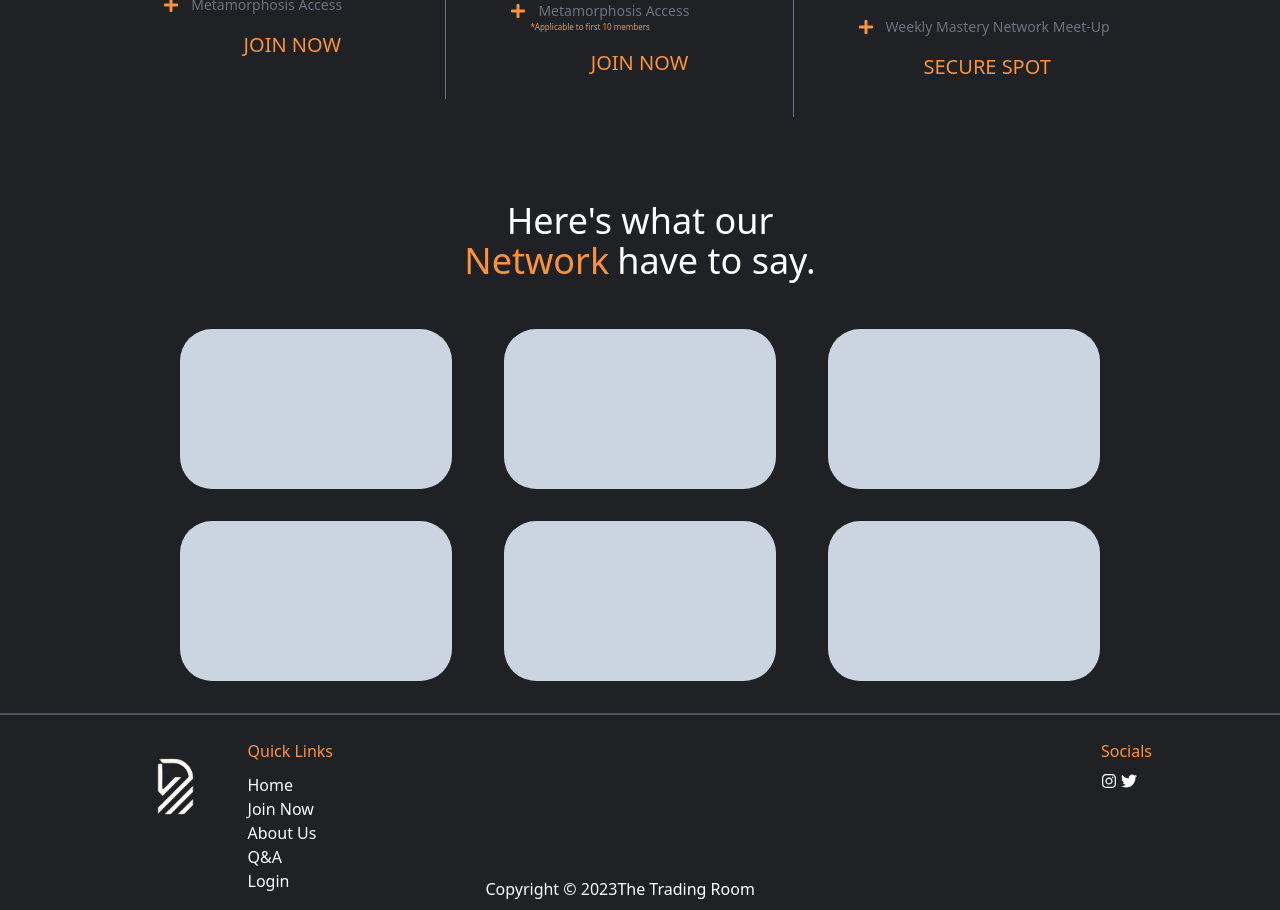
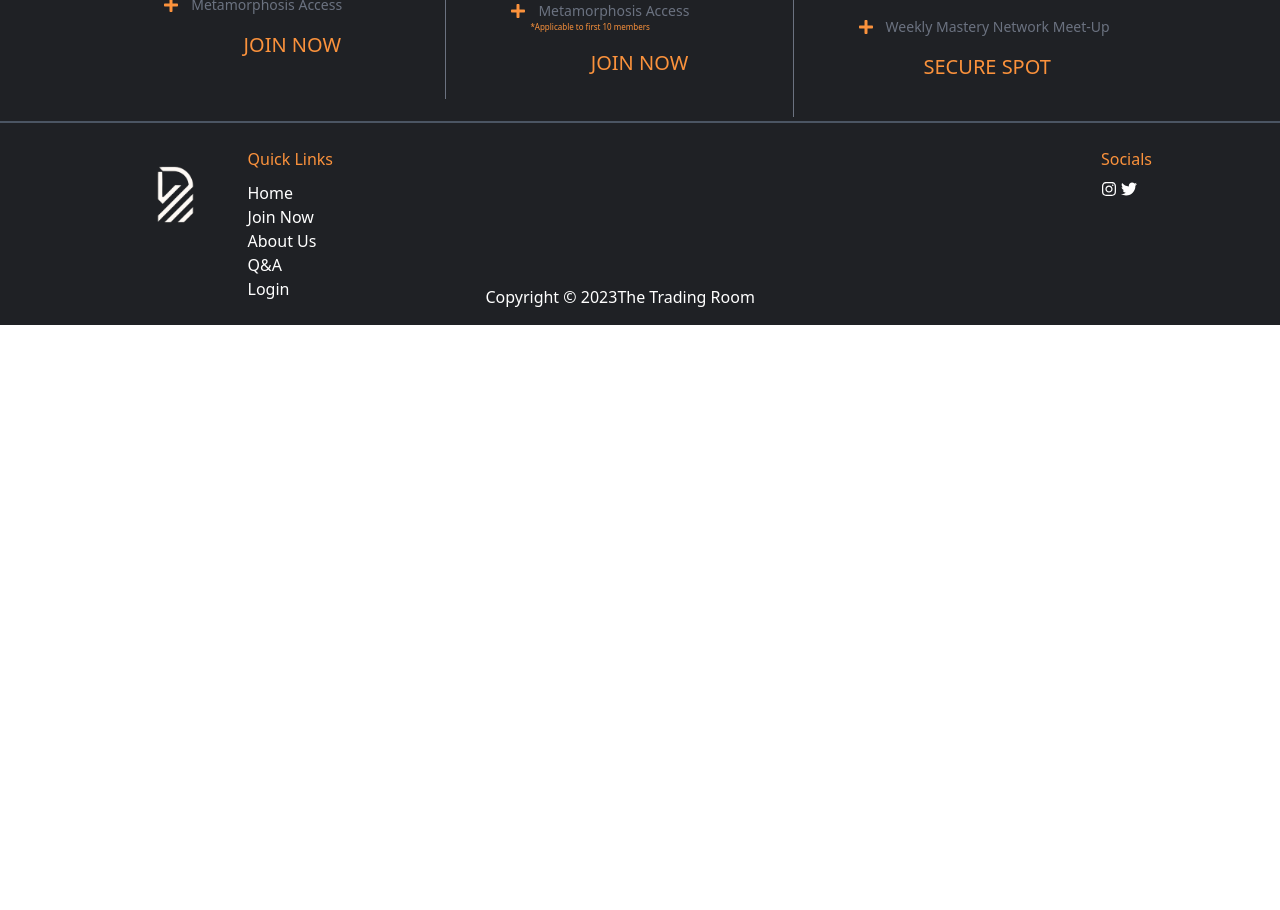
Before and after one commit to fsmutimeer/education-trading, a Next.js app: page /join in a window 1280 px wide. Shown: the part 640-1550 px from the top of the page. After the commit the page ends 965 px from the top, so only its background shows below. Built offline with nearby package versions, Linux system fonts and the light colour scheme.

Commit message:
join page set

```diff
--- a/app/join/page.tsx
+++ b/app/join/page.tsx
@@ -193,17 +193,15 @@ const join = () => {
           </div>
         </div>
       </div>
-      {/* Page 9  */}
-      <div className="flex-col bg-[#1F2125] h-auto w-screen flex-wrap">
+      {/* <div className="flex-col bg-[#1F2125] h-auto w-screen flex-wrap">
         <div className=" container mx-auto w-[80%]  flex-col  ">
-          {/* Title */}
+
           <div className="pt-[4rem] mx-auto text-center w-[40%] ">
             <h2 className="text-white text-4xl pt-4 p-4">
               Here's what our{' '}
               <span className="text-orange-400 mr-2">Network</span>have to say.
             </h2>
           </div>
-          {/* Cards */}
           <div className=" flex flex-wrap gap-y-8 w-[100%] pt-8 mx-auto justify-evenly items-center pb-8">
             {' '}
             <div className="h-[10rem] w-[17rem] bg-slate-300 rounded-[2rem]"></div>
@@ -214,7 +212,7 @@ const join = () => {
             <div className="h-[10rem] w-[17rem] bg-slate-300 rounded-[2rem]"></div>
           </div>
         </div>
-      </div>
+      </div> */}
     </div>
   );
 };
```
